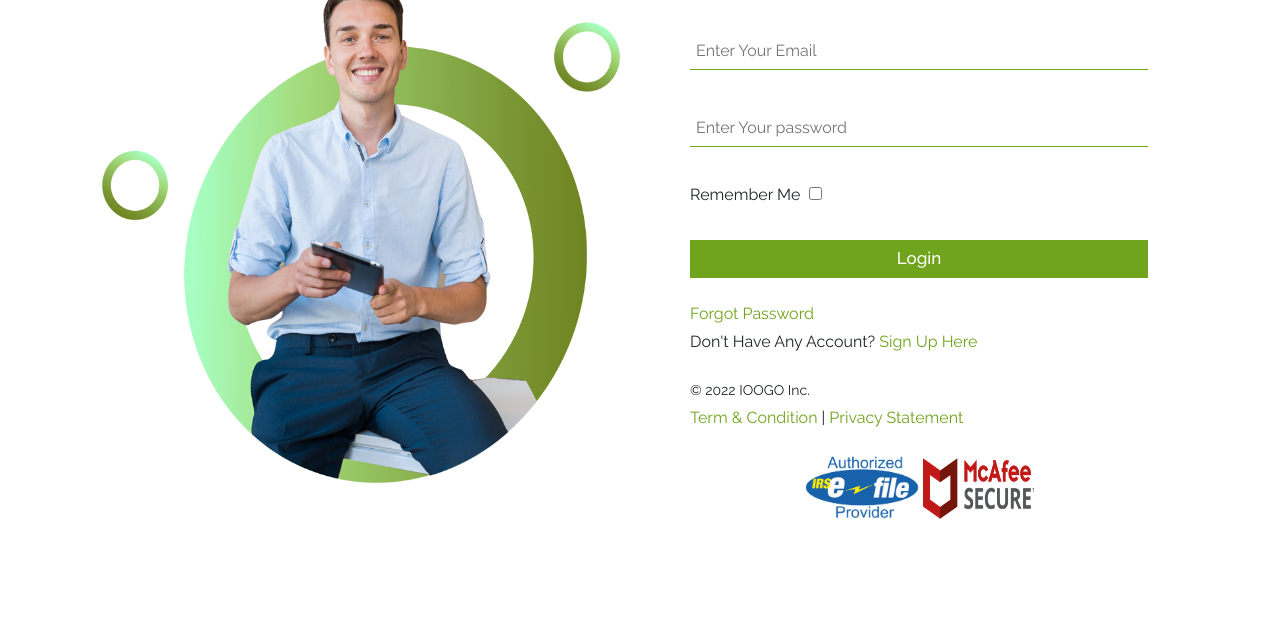
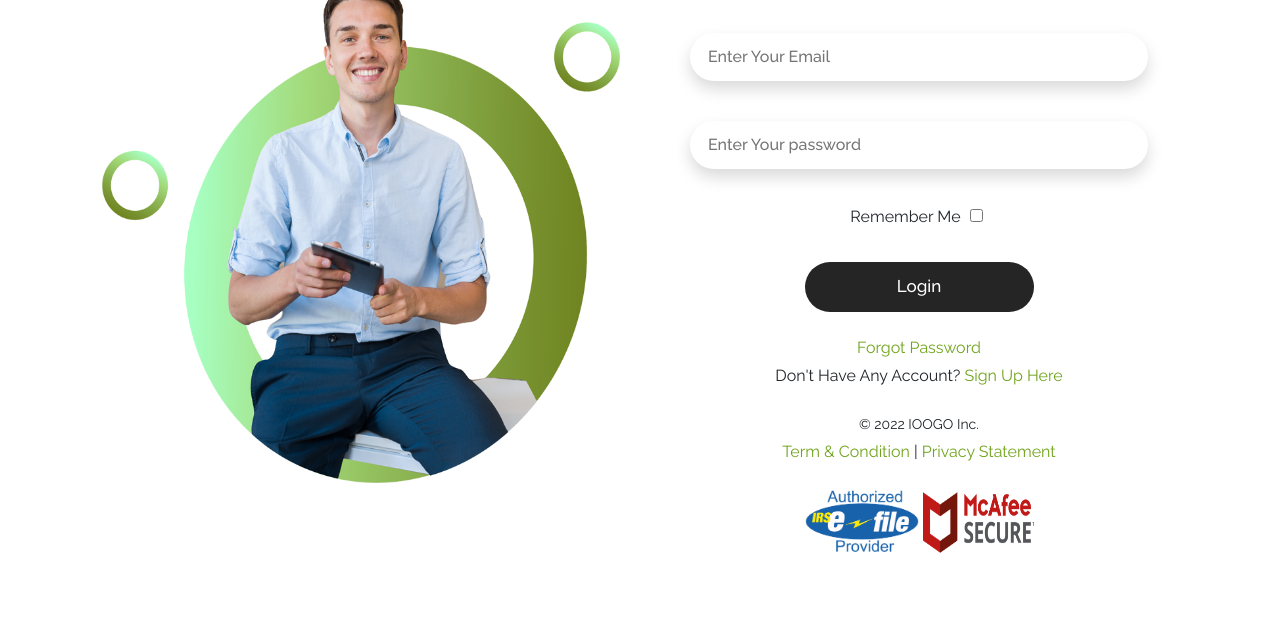
Before and after one commit to iqbal9865/ioogo-client, a plain HTML site: page login/login.html in a window 1280 px wide. Shown: the part 224-858 px from the top of the page. Before the commit the page ends 824 px from the top, so only its background shows below. Drawn offline with nearby package versions, Linux system fonts and the light colour scheme.

Commit message:
import common design using sass import

```diff
--- /dev/null
+++ b/common-styles/all.scss
@@ -0,0 +1,15 @@
+@import url('https://fonts.googleapis.com/css2?family=Raleway:ital,wght@0,100;0,200;0,300;0,400;0,500;0,600;0,700;0,800;0,900;1,100;1,200;1,300;1,400;1,500;1,600;1,700;1,800;1,900&display=swap');
+
+$normal-text-color: #252525;
+$normal-bg-color: #FFFFFF;
+$subtitle-color: #2f9ee9;
+$title-span-color: #70A41D;
+
+* {
+    margin: 0;
+    padding: 0;
+    box-sizing: border-box;
+}
+body {
+    font-family: 'Raleway', sans-serif!important;
+}
--- a/home/style.scss
+++ b/home/style.scss
@@ -1,16 +1,5 @@
-@import url('https://fonts.googleapis.com/css2?family=Raleway:ital,wght@0,100;0,200;0,300;0,400;0,500;0,600;0,700;0,800;0,900;1,100;1,200;1,300;1,400;1,500;1,600;1,700;1,800;1,900&display=swap');
+@import '../common-styles/all.scss';
 
-$normal-text-color: #252525;
-$normal-bg-color: #FFFFFF;
-$subtitle-color: #2f9ee9;
-* {
-    margin: 0;
-    padding: 0;
-    box-sizing: border-box;
-}
-body {
-    font-family: 'Raleway', sans-serif!important;
-}
 .header-wrapper {
     padding: 50px 0;
     background-color: $normal-bg-color;
--- a/login/login.html
+++ b/login/login.html
@@ -14,7 +14,7 @@
             <div class="login-wrapper">
                 <div class="side-by-side my-4">
                     <div>
-                        <h1>DIY Tax</h1>
+                        <h1 class="text-center">DIY Tax</h1>
                         <h1>Preparation Made <span class="fast-easy">Fast & Easy</span></h1>
                     </div>
                     <div class="login-img-wrapper">
@@ -28,14 +28,14 @@
                     <div class="form-wrapper">
                         <form class="mt-3">
                             <div>
-                                <input type="email" name="email" id="email" placeholder="Enter Your Email" autocomplete="off">
-                                <input type="password" name="password" id="password" placeholder="Enter Your password" autocomplete="off">
-                                <label for="remember">Remember Me</label> <input type="checkbox" name="remember" id="remember">
+                                <input type="email" name="email" id="email" placeholder="Enter Your Email" autocomplete="off" class="shadow">
+                                <input type="password" name="password" id="password" placeholder="Enter Your password" autocomplete="off" class="shadow">
+                                <label for="remember">Remember Me</label> <input type="checkbox" name="remember" id="remember"> <br>
                                 <input type="submit" value="Login">
                             </div>
                         </form>
                     </div>
-                    <div>
+                    <div class="text-center">
                         <div class="my-1"><a href="#">Forgot Password</a></div>
                         <div class="my-1"><span>Don't Have Any Account? <a href="#">Sign Up Here</a></span></div>
                         <div class="mt-4"><small>&copy; 2022  IOOGO Inc.</small></div>
--- a/login/login.scss
+++ b/login/login.scss
@@ -1,18 +1,4 @@
-@import url('https://fonts.googleapis.com/css2?family=Raleway:ital,wght@0,100;0,200;0,300;0,400;0,500;0,600;0,700;0,800;0,900;1,100;1,200;1,300;1,400;1,500;1,600;1,700;1,800;1,900&display=swap');
-
-$normal-text-color: #252525;
-$normal-bg-color: #FFFFFF;
-$subtitle-color: #2f9ee9;
-$title-span-color: #70A41D;
-
-* {
-    margin: 0;
-    padding: 0;
-    box-sizing: border-box;
-}
-body {
-    font-family: 'Raleway', sans-serif!important;
-}
+@import '../common-styles/all.scss';
 
 .login-wrapper {
     padding: 45px 0;
@@ -41,15 +27,14 @@ body {
         padding: 10px 50px;
     }
     .form-wrapper {
-
-        input {
-            margin: 20px 0;
-        }
+        text-align: center;
         input {
             width: 100%;
-            padding: 6px;
+            padding: 12px 18px;
             border: 0;
-            border-bottom: 1px solid $title-span-color;
+            border-radius: 1.5em;
+            margin: 20px 0;
+            font-weight: 500;
             &:focus {
                 outline: 0;
                 background-color: $normal-bg-color;
@@ -62,8 +47,9 @@ body {
             width: 5%;
         }
         input:last-child {
+            width: 50%;
             border-bottom: 0;
-            background-color: $title-span-color;
+            background-color: $normal-text-color;
             color: $normal-bg-color;
             font-size: 17px;
             font-weight: 500;
```
Also changed, not shown: common-styles/all.css (added), login/login.css, 3 other files.
